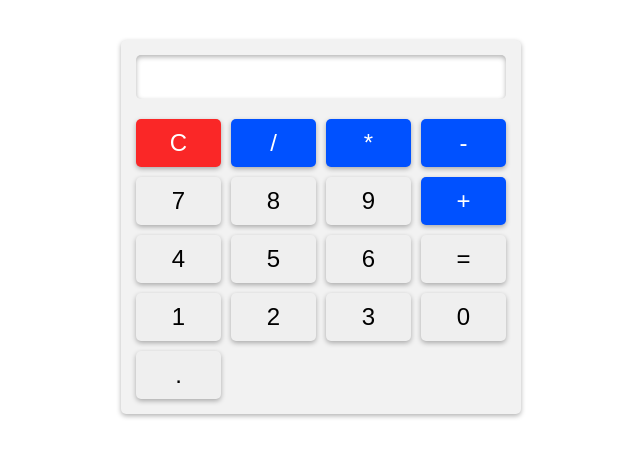
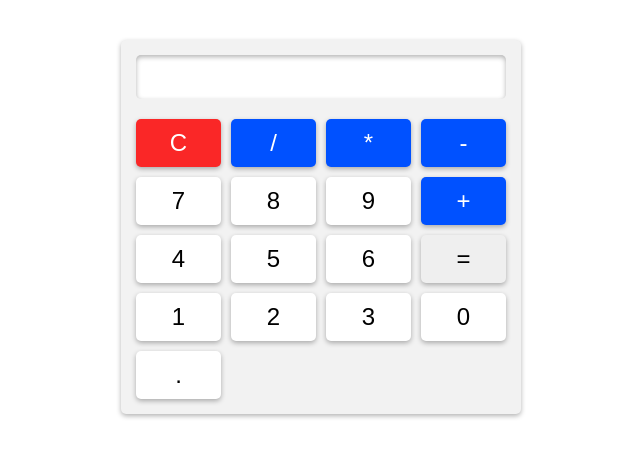
Before and after one commit to hisbanbardai/basic-calculator, a plain HTML site: page index.html in a window 1280 px wide. Shown: the whole page, without its empty margins (319-959 px from the left). Drawn offline with Linux system fonts and the light colour scheme.

Commit message:
Add styles to .number and .decimal class

```diff
--- a/style.css
+++ b/style.css
@@ -52,3 +52,8 @@ button:hover {
   background-color: rgb(0, 81, 255);
   color: white;
 }
+
+.number, .decimal {
+  background-color: white;
+  color: black;
+}
```
